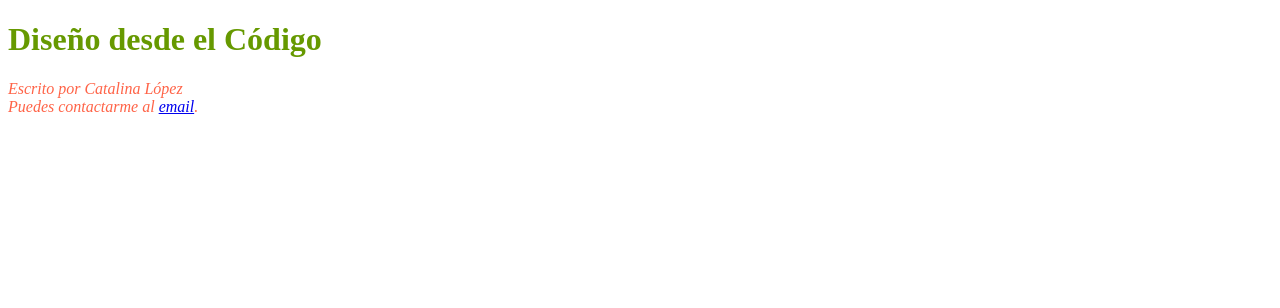
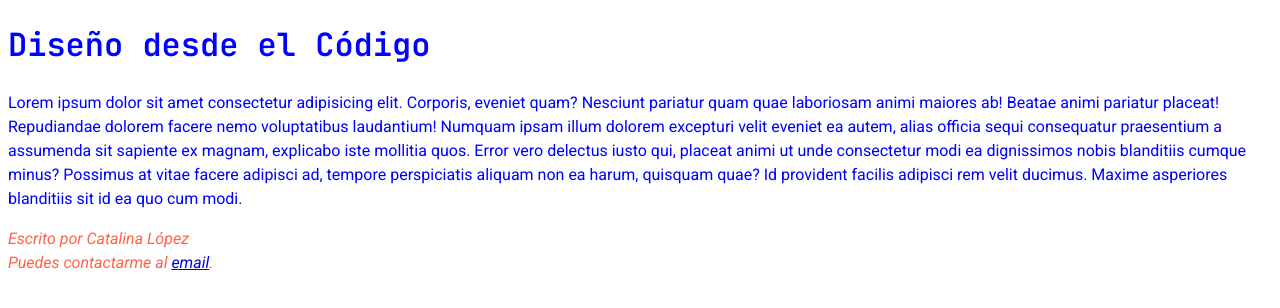
Before and after one commit to ead-codigo-2021/bitacora-CatalinaLopezRico, a plain HTML site: page index.html in a window 1280 px wide. Drawn offline with Linux system fonts and the light colour scheme.

Commit message:
Tipografía
Definición de estilos tipográficos con Google Font

```diff
--- a/css/style.css
+++ b/css/style.css
@@ -1,5 +1,33 @@
+:root {
+    --font-family-base: 'Roboto', sans-serif;
+    --font-family-alt: 'JetBrains Mono', monospace;
+}
+
+html {
+    font-size: 16px;
+}
+
+@media screen and ( max-width: 400px ) {
+    html {
+        font-size: 13px;
+    }
+}
+
+body {
+    font-family: var(--font-family-base);
+    font-size: 1rem;
+    line-height: 1.5;
+    color: blue;
+}
+h1,
+h2,
+h3,
+h4 {
+    font-family: var(--font-family-alt);
+    font-weight: 600;
+}
 h1 {
-    color: #690;
+    font-size: 2rem;
 }
 address {
     color: tomato;
--- a/index.html
+++ b/index.html
@@ -5,18 +5,21 @@
     <meta http-equiv="X-UA-Compatible" content="IE=edge">
     <meta name="viewport" content="width=device-width, initial-scale=1.0">
     <title>Bitácora ddec</title>
+    <link rel="preconnect" href="https://fonts.googleapis.com">
+    <link rel="preconnect" href="https://fonts.gstatic.com" crossorigin>
+    <link href="https://fonts.googleapis.com/css2?family=JetBrains+Mono:wght@600&family=Roboto:ital,wght@0,300;0,400;0,700;1,400&display=swap" rel="stylesheet">
     <link rel="stylesheet" href="css/style.css" media="all">
 </head>
 <body>
-    <header>
-    <!-- Título sitio web -->
-    <h1>Diseño desde el Código</h1>
+    <header class="site-header">
+        <!-- Título sitio web -->
+        <h1>Diseño desde el Código</h1>
     </header>
-    <footer>
-        <address>
-            Escrito por Catalina López<br>
-            Puedes contactarme al <a href="mailto:catalina.lopez.r@mail.pucv.cl">email</a>.<br>
-        </address>
+    <main class="site-main">
+        <p>Lorem ipsum dolor sit amet consectetur adipisicing elit. Corporis, eveniet quam? Nesciunt pariatur quam quae laboriosam animi maiores ab! Beatae animi pariatur placeat! Repudiandae dolorem facere nemo voluptatibus laudantium! Numquam ipsam illum dolorem excepturi velit eveniet ea autem, alias officia sequi consequatur praesentium a assumenda sit sapiente ex magnam, explicabo iste mollitia quos. Error vero delectus iusto qui, placeat animi ut unde consectetur modi ea dignissimos nobis blanditiis cumque minus? Possimus at vitae facere adipisci ad, tempore perspiciatis aliquam non ea harum, quisquam quae? Id provident facilis adipisci rem velit ducimus. Maxime asperiores blanditiis sit id ea quo cum modi.</p>
+    </main>
+    <footer class="site-footer">
+        <address>Escrito por Catalina López<br>Puedes contactarme al <a href="mailto:catalina.lopez.r@mail.pucv.cl">email</a>.<br></address>
     </footer>
 </body>
 </html>
```
